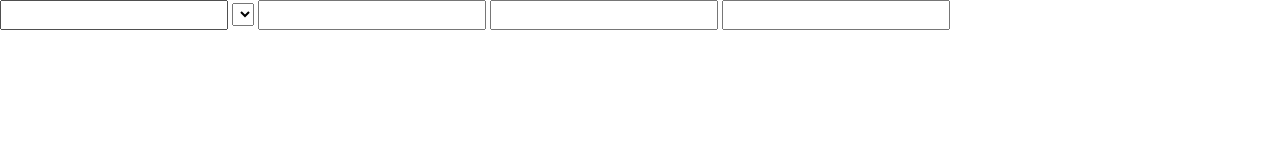
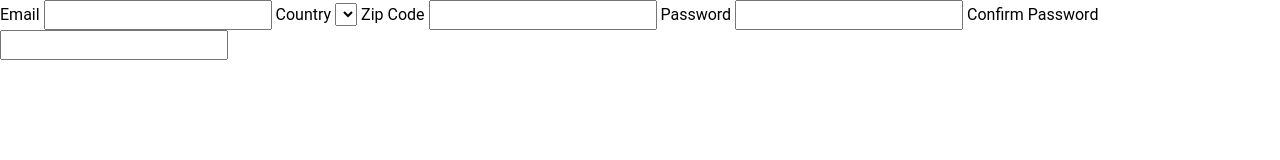
Before and after one commit to michaelbasileios/OP-js-form-validation, a website built with webpack: page src/index.html in a window 1280 px wide. Built offline with nearby package versions, Linux system fonts and the light colour scheme.

Commit message:
Add label to inputs

```diff
--- a/src/index.html
+++ b/src/index.html
@@ -8,18 +8,23 @@
   <body>
     <form novalidate>
       <label>
+        Email
         <input type="email" name="email" />
       </label>
       <label>
+        Country
         <select name="country"></select>
       </label>
       <label>
+        Zip Code
         <input type="text" name="zip-code" />
       </label>
       <label>
+        Password
         <input type="password" name="password" />
       </label>
       <label for="">
+        Confirm Password
         <input type="password" name="password-confirmation" />
       </label>
     </form>
```
